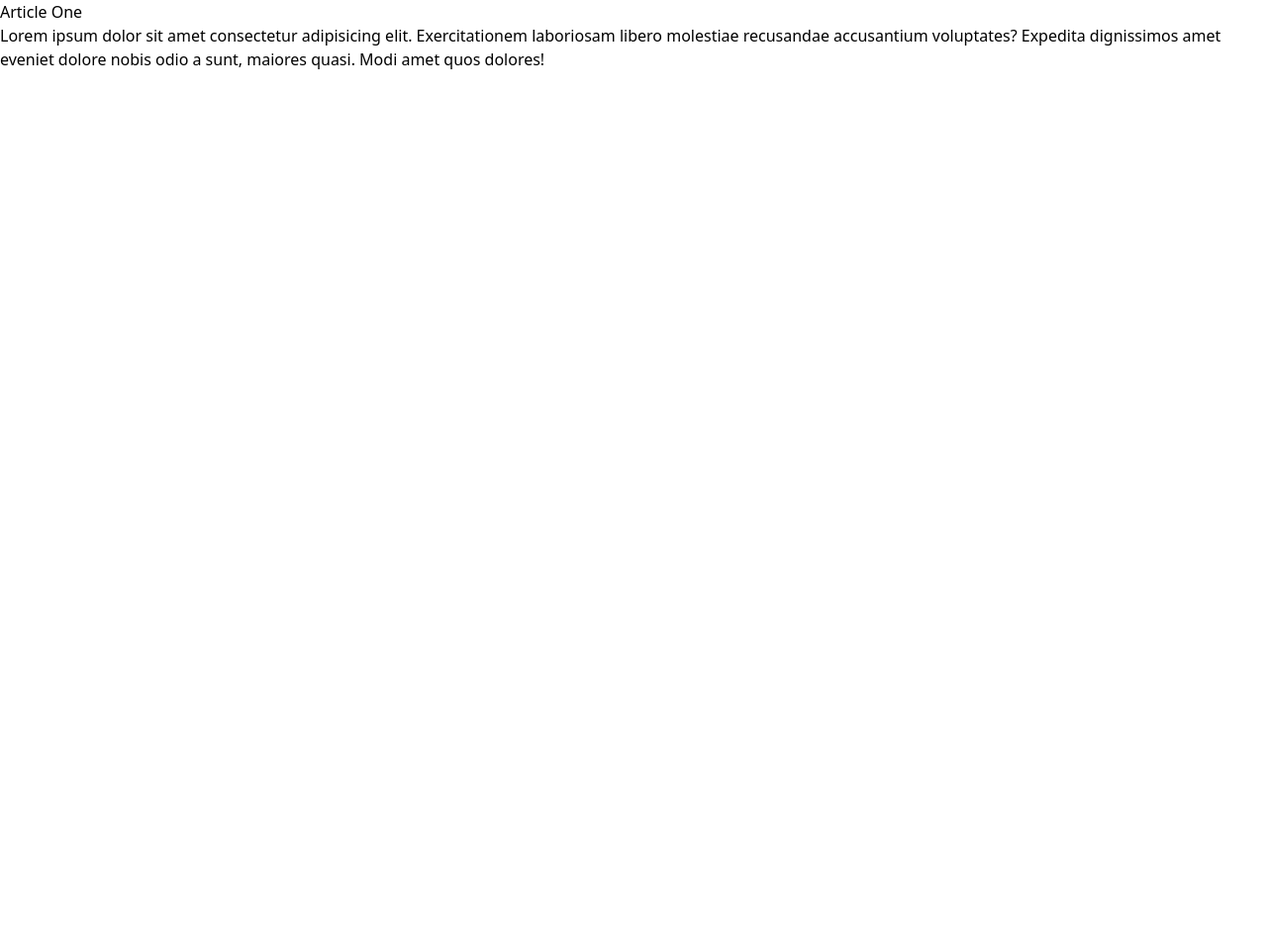
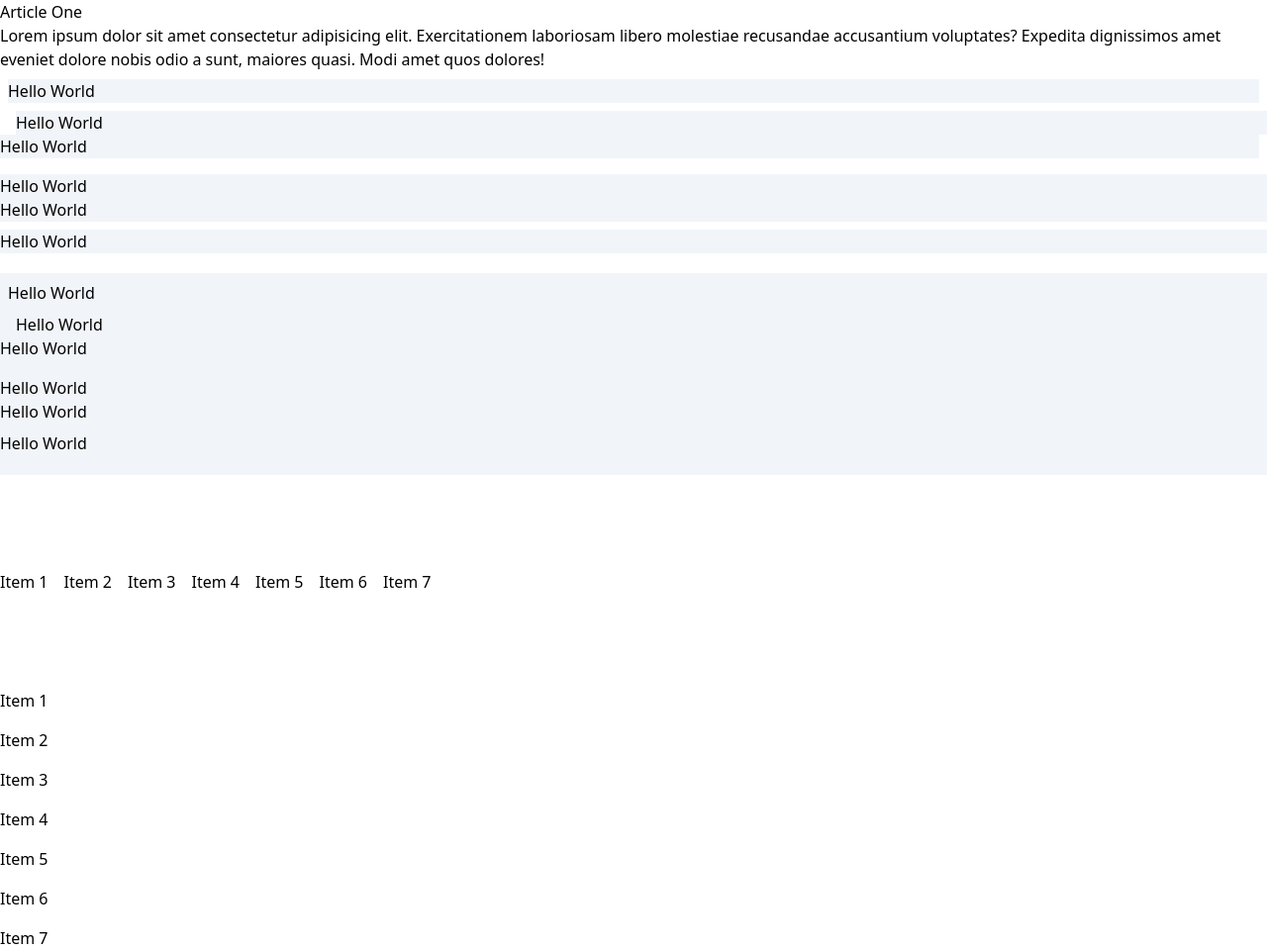
Before and after one commit to cdelalama/tailwind-sandbox-course, a plain HTML site: page 03-container-spacing/index.html in a window 1280 px wide. Shown: the whole page at 99% size. Before the commit the page ends 800 px from the top, so only its background shows below. Drawn offline with nearby package versions, Linux system fonts and the light colour scheme.

Commit message:
container spaces

```diff
--- a/03-container-spacing/index.html
+++ b/03-container-spacing/index.html
@@ -9,7 +9,7 @@
 	</head>
 	<body>
 		<!-- Container -->
-    <div>
+		<div class="container mx-auto">
 			<article>
 				<h3>Article One</h3>
 				<p>
@@ -21,12 +21,42 @@
 			</article>
 
 			<!-- Margin -->
+			<div class="bg-slate-100 m-2">Hello World</div>
+			<div class="bg-slate-100 ml-4">Hello World</div>
+			<div class="bg-slate-100 mr-2">Hello World</div>
+			<div class="bg-slate-100 mt-4">Hello World</div>
+			<div class="bg-slate-100 mb-2">Hello World</div>
+			<div class="bg-slate-100 mb-[20px]">Hello World</div>
 
 			<!-- Padding -->
+			<div class="bg-slate-100 p-2">Hello World</div>
+			<div class="bg-slate-100 pl-4">Hello World</div>
+			<div class="bg-slate-100 pr-2">Hello World</div>
+			<div class="bg-slate-100 pt-4">Hello World</div>
+			<div class="bg-slate-100 pb-2">Hello World</div>
+			<div class="bg-slate-100 pb-[20px]">Hello World</div>
 
 			<!-- Space Between X -->
+			<div class="flex mt-24 space-x-4">
+				<div>Item 1</div>
+				<div>Item 2</div>
+				<div>Item 3</div>
+				<div>Item 4</div>
+				<div>Item 5</div>
+				<div>Item 6</div>
+				<div>Item 7</div>
+			</div>
 
 			<!-- Space Between Y -->
+			<div class="flex flex-col mt-24 space-y-4">
+				<div>Item 1</div>
+				<div>Item 2</div>
+				<div>Item 3</div>
+				<div>Item 4</div>
+				<div>Item 5</div>
+				<div>Item 6</div>
+				<div>Item 7</div>
+			</div>
 		</div>
 	</body>
 </html>
```
Lines whose indentation alone changed are shown as unchanged.
